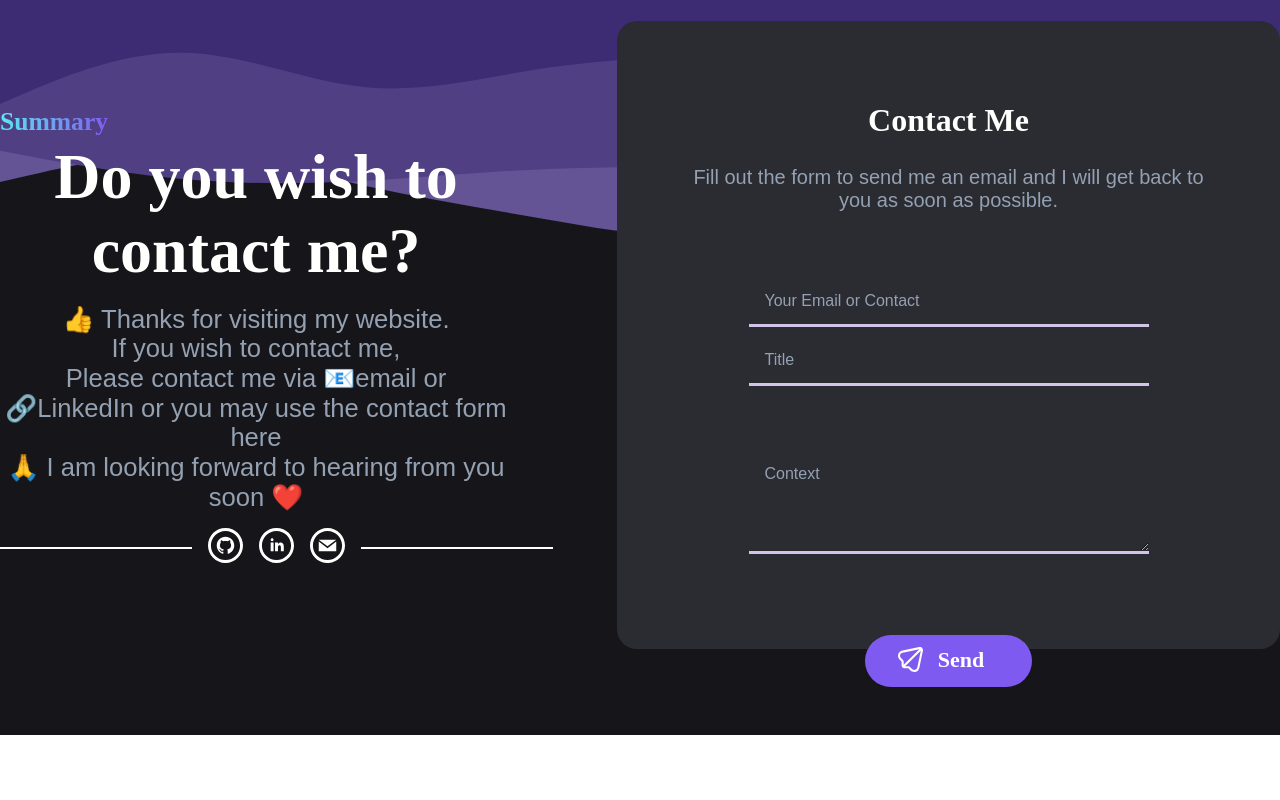
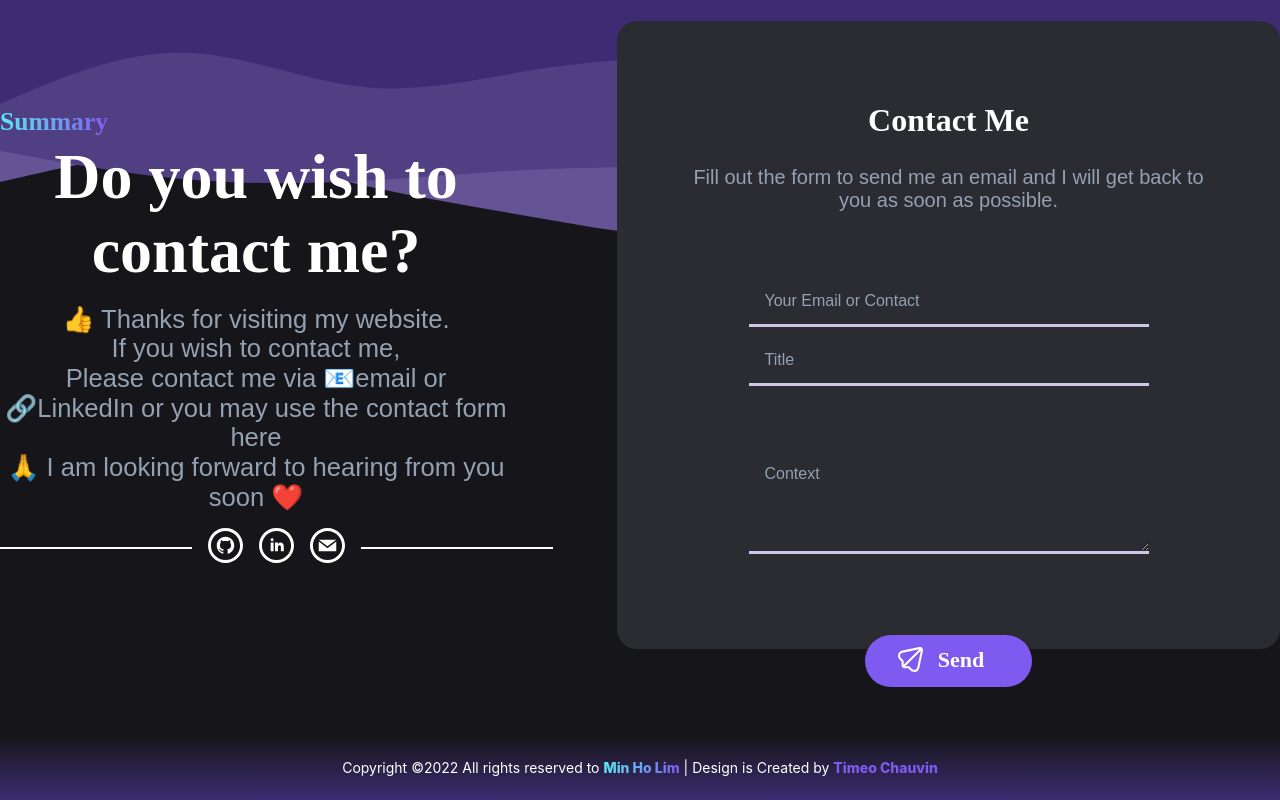
Before and after one commit to Min-Ho-Lim/Portfolio, a Next.js app: page / in a window 1280 px wide. Shown: the part 2465-3265 px from the top of the page. Before the commit the page ends 3200 px from the top, so only its background shows below. Built offline with nearby package versions, Linux system fonts and the light colour scheme.

Commit message:
feat(#23): created a simple footer

```diff
--- /dev/null
+++ b/components/footer.tsx
@@ -0,0 +1,15 @@
+import styles from "../styles/Footer.module.css";
+
+export default function Footer() {
+  return (
+    <div className={styles.main}>
+      <div className={styles.copyRight}>
+        Copyright ©2022 All rights reserved to{" "}
+        <a className={styles.minholim}>Min Ho Lim</a> | Design is Created by{" "}
+        <a href="https://twitter.com/timeo_chauvin" className={styles.timeo}>
+          Timeo Chauvin
+        </a>
+      </div>
+    </div>
+  );
+}
--- a/pages/index.tsx
+++ b/pages/index.tsx
@@ -4,12 +4,10 @@ import styles from "../styles/Home.module.css";
 import ReactTooltip from "react-tooltip";
 
 import MainPage from "../components/mainPage";
-import ScrollDown from "../components/scrollDown";
 import ProfilePage from "../components/profilePage";
 import ProjectPage from "../components/projectPage";
 import SummaryPage from "../components/summaryPage";
-
-const arrayOfTen = Array(10).fill(0);
+import Footer from "../components/footer";
 
 export default function Home() {
   return (
@@ -25,6 +23,10 @@ export default function Home() {
         <ProjectPage />
         <SummaryPage />
       </main>
+
+      <footer>
+        <Footer />
+      </footer>
     </div>
   );
 }
--- /dev/null
+++ b/styles/Footer.module.css
@@ -0,0 +1,34 @@
+.main {
+  display: flex;
+  justify-content: center;
+  align-items: center;
+  background: linear-gradient(180deg, #16161a 1.51%, #3d2c73 100%);
+  flex-direction: column;
+}
+
+.copyRight {
+  color: white;
+  padding: 3vh;
+  /* font-family: "Clash Display Variable"; */
+  font-style: normal;
+  font-size: max(min(1vw, 20px), 14px);
+}
+
+.timeo {
+  color: #7f5af0;
+  font-style: bold;
+  font-size: max(min(1vw, 20px), 14px);
+  font-weight: 800;
+}
+
+.minholim {
+  background: linear-gradient(90deg, #5aeaf0 0%, #7f5af0 100%);
+  -webkit-background-clip: text;
+  background-clip: text;
+  -webkit-text-fill-color: transparent;
+  /* font-family: "Clash Display Variable"; */
+  font-style: bold;
+  font-size: max(min(1vw, 20px), 14px);
+  font-weight: 800;
+  text-align: center;
+}
```
